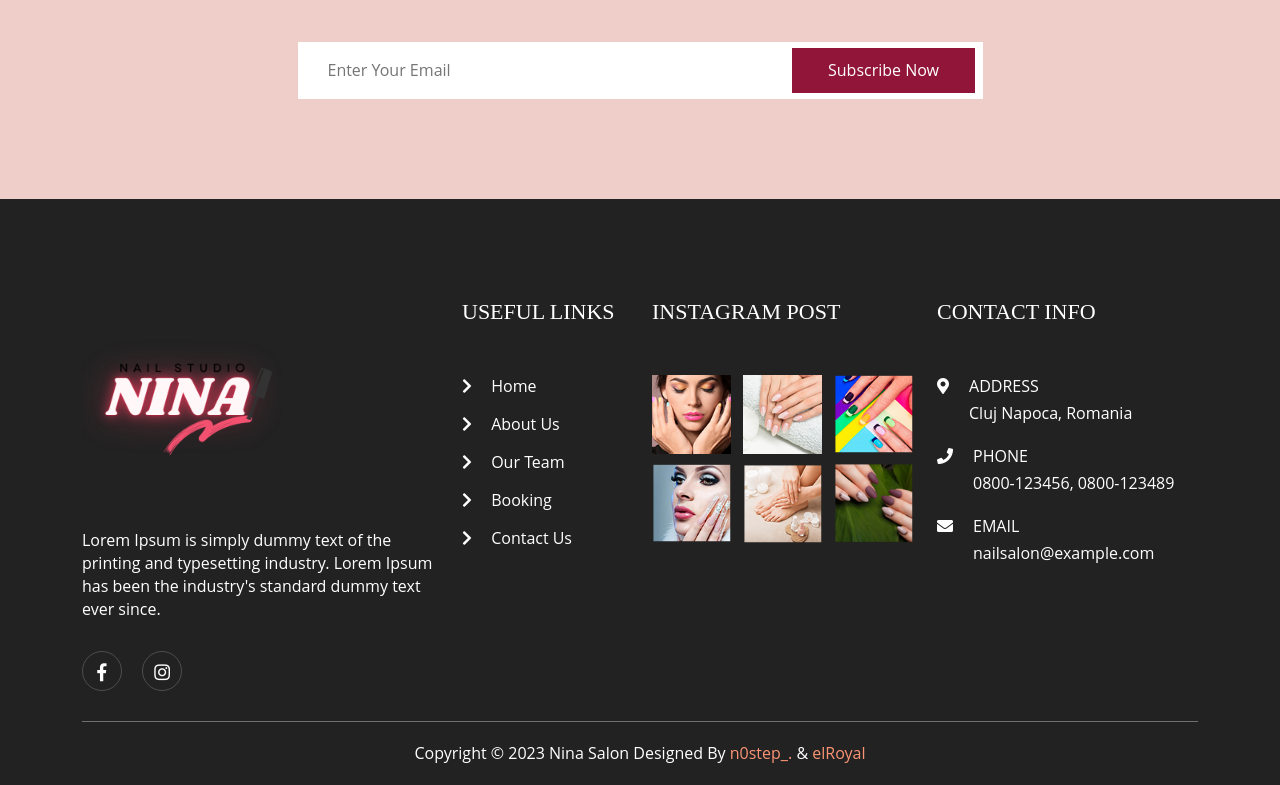
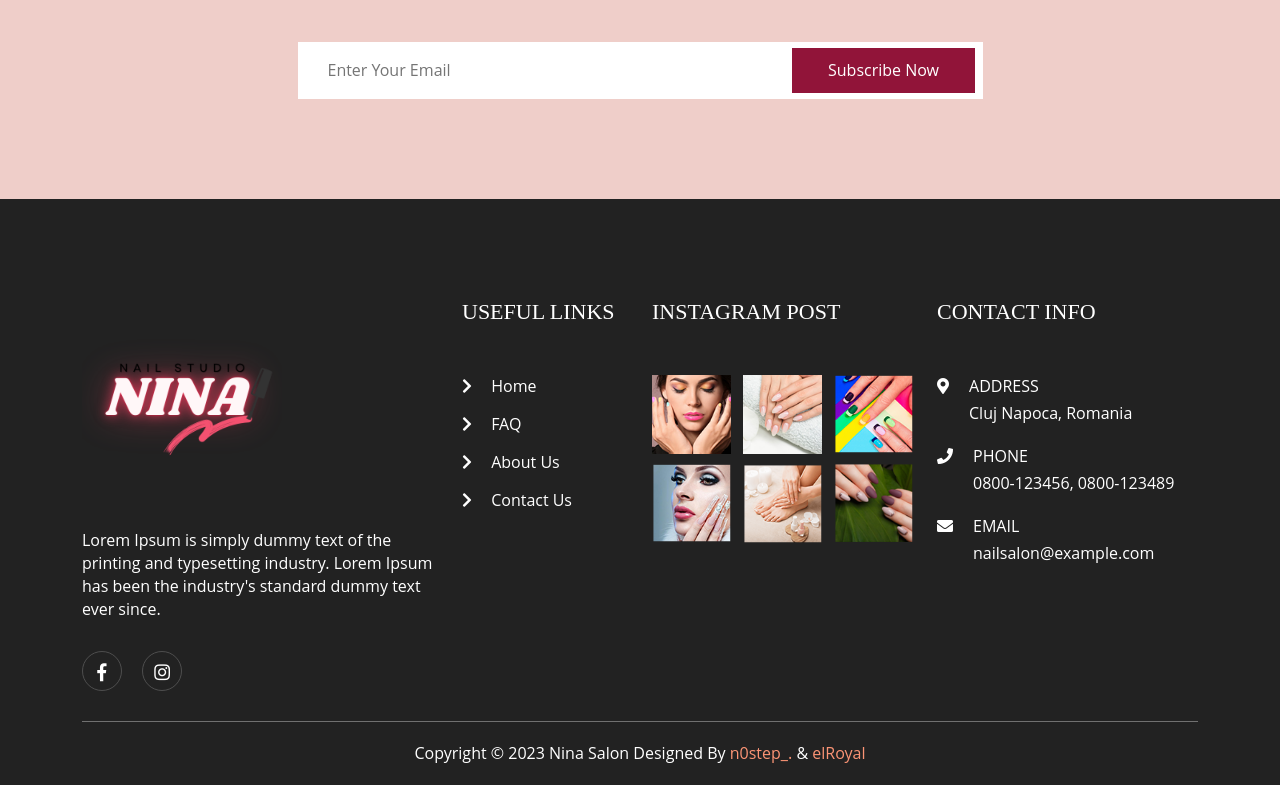
Before and after one commit to krushna06/Nina-Landing, a plain HTML site: page index.html in a window 1280 px wide. Shown: the part 4670-5455 px from the top of the page. Drawn offline with Linux system fonts and the light colour scheme.

Commit message:
fix: useful links

```diff
--- a/index.html
+++ b/index.html
@@ -570,16 +570,13 @@
                             <li><a href="index.html">
                                     <span><i class="fas fa-chevron-right"></i></span> Home
                                 </a></li>
-                            <li><a href="about.html">
+                                <li><a href="faq.html">
+                                    <span><i class="fas fa-chevron-right"></i></span> FAQ
+                                </a></li>
+                                <li><a href="about.html">
                                     <span><i class="fas fa-chevron-right"></i></span> About Us
                                 </a></li>
-                            <li><a href="our-team.html">
-                                    <span><i class="fas fa-chevron-right"></i></span> Our Team
-                                </a></li>
-                            <li><a href="appointment.html">
-                                    <span><i class="fas fa-chevron-right"></i></span> Booking
-                                </a></li>
-                            <li><a href="contact.html">
+                                <li><a href="contact.html">
                                     <span><i class="fas fa-chevron-right"></i></span> Contact Us
                                 </a></li>
                         </ul>
```
Also changed, not shown: contact.html (+5 -8 lines).
